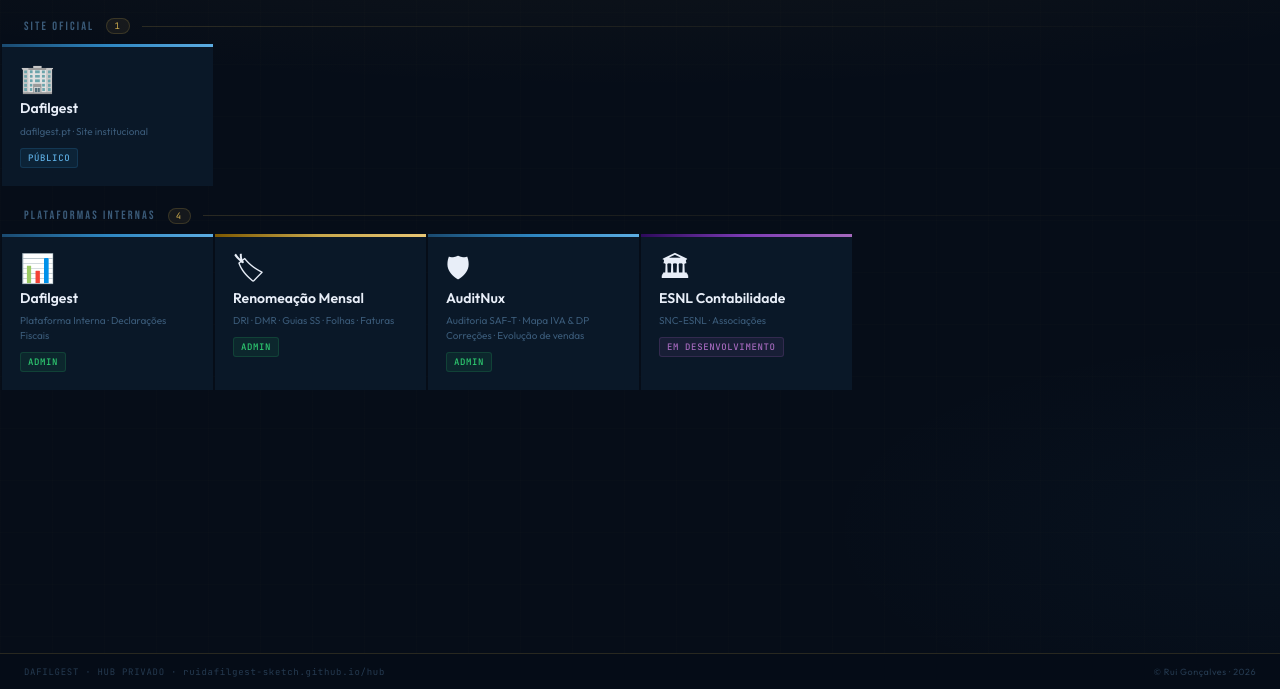
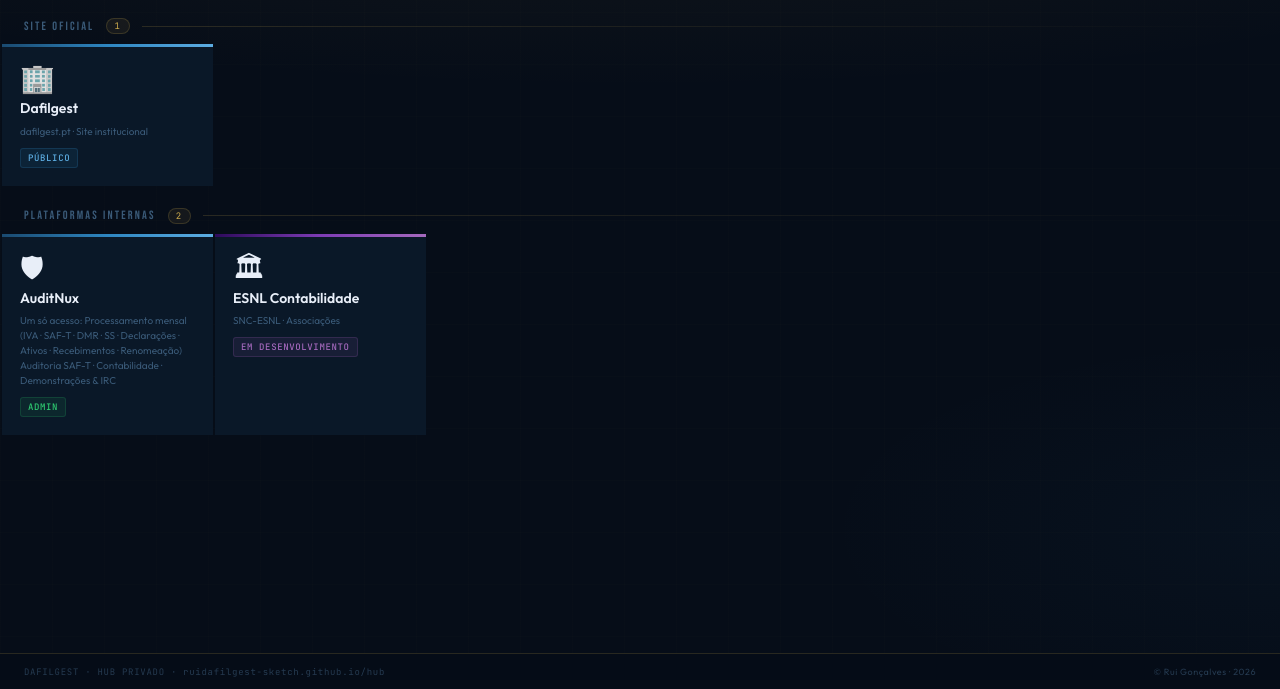
Before and after one commit to ruidafilgest-sketch/hub, a plain HTML site: page index.html in a window 1280 px wide. Shown: the part 111-800 px from the top of the page. Drawn offline with Linux system fonts and the light colour scheme.

Commit message:
alteracao critica 99999
alteracao critica 99999

```diff
--- a/index.html
+++ b/index.html
@@ -186,24 +186,12 @@ body{
       <span class="tile-badge b-pub">público</span>
     </a>
   </div>
-  <div class="sec-label">Plataformas Internas <span class="sec-count">4</span></div>
+  <div class="sec-label">Plataformas Internas <span class="sec-count">2</span></div>
   <div class="grid">
-    <a class="tile c-blue" href="https://ruidafilgest-sketch.github.io/dafilgest-interno/portal.html" target="_blank">
-      <div class="tile-top"><div class="tile-icon">&#128202;</div><div class="tile-arrow">&#8599;</div></div>
-      <div class="tile-title">Dafilgest</div>
-      <div class="tile-sub">Plataforma Interna · Declarações Fiscais</div>
-      <span class="tile-badge b-admin">admin</span>
-    </a>
-    <a class="tile c-gold" href="https://ruidafilgest-sketch.github.io/dafilgest-interno/renomeacao-mensal.html" target="_blank">
-      <div class="tile-top"><div class="tile-icon">&#127991;</div><div class="tile-arrow">&#8599;</div></div>
-      <div class="tile-title">Renomeação Mensal</div>
-      <div class="tile-sub">DRI · DMR · Guias SS · Folhas · Faturas</div>
-      <span class="tile-badge b-admin">admin</span>
-    </a>
     <a class="tile c-blue" href="https://ruidafilgest-sketch.github.io/auditnux/" target="_blank">
       <div class="tile-top"><div class="tile-icon">&#128737;</div><div class="tile-arrow">&#8599;</div></div>
       <div class="tile-title">AuditNux</div>
-      <div class="tile-sub">Auditoria SAF-T · Mapa IVA &amp; DP<br>Correções · Evolução de vendas</div>
+      <div class="tile-sub">Um só acesso: Processamento mensal (IVA · SAF-T · DMR · SS · Declarações · Ativos · Recebimentos · Renomeação)<br>Auditoria SAF-T · Contabilidade · Demonstrações &amp; IRC</div>
       <span class="tile-badge b-admin">admin</span>
     </a>
     <a class="tile c-purple" href="https://ruidafilgest-sketch.github.io/esnl-contabilidade" target="_blank">
```
